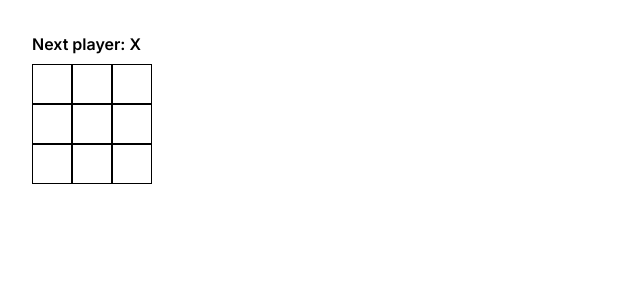
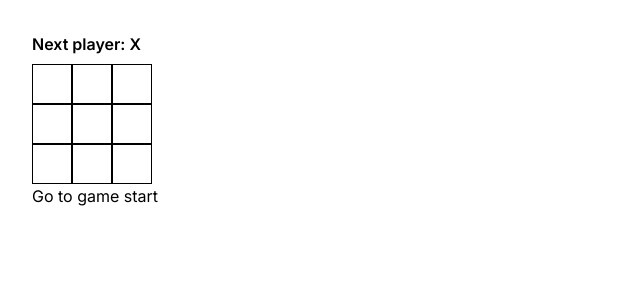
Before and after one commit to danilo-cardoso/react-test-app, a Next.js app: page / in a window 1280 px wide. Shown: the top 300 px of the page, without its empty margins (0-640 px from the left). Built offline with nearby package versions, Linux system fonts and the light colour scheme.

Commit message:
adicionando funcionalidade de histórico e refatorando código

```diff
--- a/src/app/page.tsx
+++ b/src/app/page.tsx
@@ -42,38 +42,52 @@ function Board({ xIsNext, squares, onPlay }) {
     status = "Next player: " + (xIsNext ? 'X' : 'O');
   }
 
+  const boardSquares = squares.map((square: string, index: number) => {
+      return (
+        <Square key={index} value={square} onSquareClick={() => handleClick(index)}/>
+      )
+  })
+
   return (
   <>
     <div className=' pb-2 font-semibold'>{ status }</div>
-    <div className="flex h-10">
-      <Square value={squares[0]} onSquareClick={() => handleClick(0)} />
-      <Square value={squares[1]} onSquareClick={() => handleClick(1)} />
-      <Square value={squares[2]} onSquareClick={() => handleClick(2)} />
-    </div>
-    <div className="flex h-10">
-      <Square value={squares[3]} onSquareClick={() => handleClick(3)} />
-      <Square value={squares[4]} onSquareClick={() => handleClick(4)} />
-      <Square value={squares[5]} onSquareClick={() => handleClick(5)} />
-    </div>
-    <div className="flex h-10">
-      <Square value={squares[6]} onSquareClick={() => handleClick(6)} />
-      <Square value={squares[7]} onSquareClick={() => handleClick(7)} />
-      <Square value={squares[8]} onSquareClick={() => handleClick(8)} />
+    <div className=" grid-cols-3 grid-rows-3 inline-grid h-auto">
+      { boardSquares }
     </div>
   </>
   );
 }
 
 export default function Game() {
-  const [xIsNext, setXIsNext] = useState(true);
+  const [currentMove, setCurrentMove] = useState(0);
+  const xIsNext = currentMove % 2 === 0;
   const [history, setHistory] = useState([Array(9).fill("")]);
 
-  const currentSquares = history[history.length - 1];
+  const currentSquares: Array<string> = history[currentMove];
 
   function handlePlay(nextSquares: Array<string>) {
-    setHistory([...history, nextSquares]);
-    setXIsNext(!xIsNext);
+    const nextHistory = [...history.slice(0, currentMove + 1), nextSquares];
+    setHistory(nextHistory);
+    setCurrentMove(nextHistory.length - 1);
   }
+
+  function jumpTo(nextMove: number) {
+    setCurrentMove(nextMove);
+  }
+
+  const moves = history.map((squares, move) => {
+    let description: string;
+    if (move > 0) {
+      description = "Go to move #" + move;
+    } else {
+      description = "Go to game start";
+    }
+    return (
+      <li key={ move }>
+        <button onClick={() => jumpTo(move)}>{ description }</button>
+      </li>
+    );
+  });
 
   return (
     <div className='game'>
@@ -81,7 +95,7 @@ export default function Game() {
         <Board xIsNext={ xIsNext } squares={ currentSquares } onPlay={ handlePlay } />
       </div>
       <div className='game-info'>
-        <ol>{ /*to do*/ }</ol>
+        <ol>{ moves }</ol>
       </div>
     </div>
   );
```
